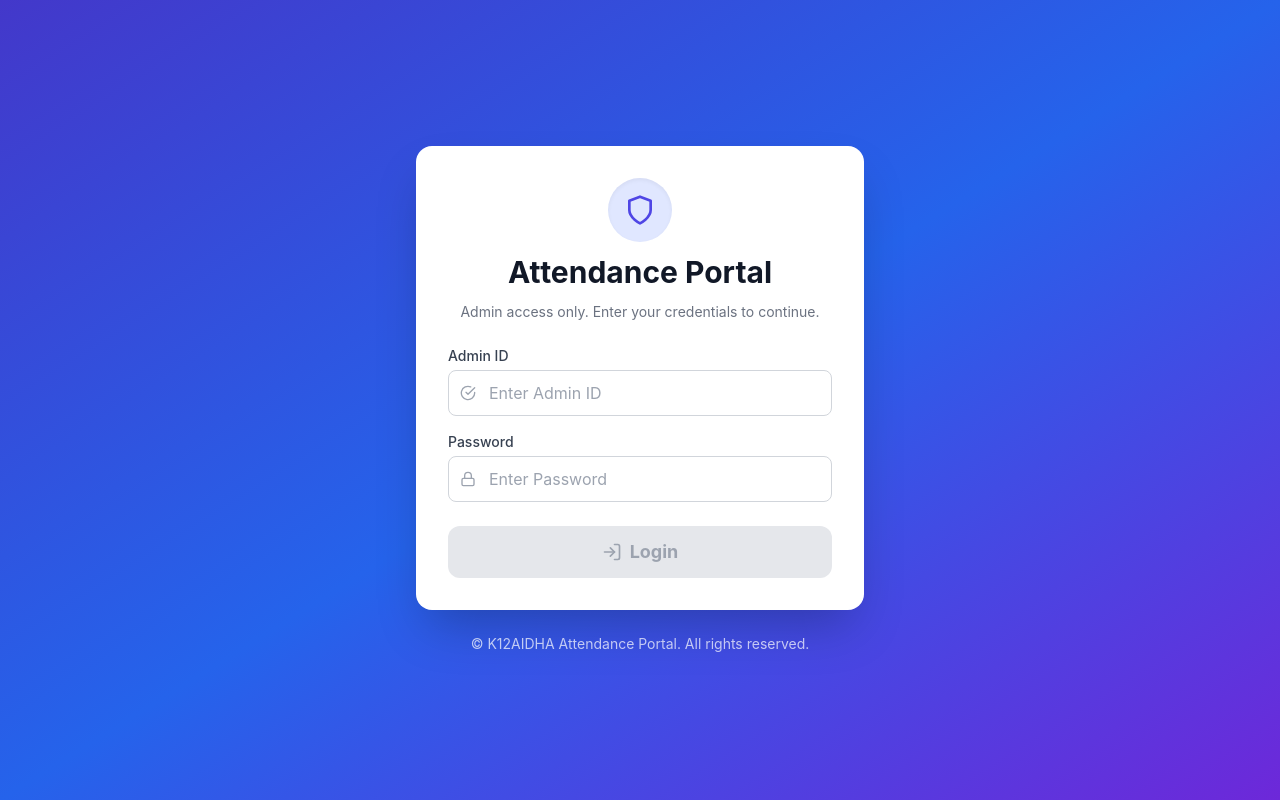
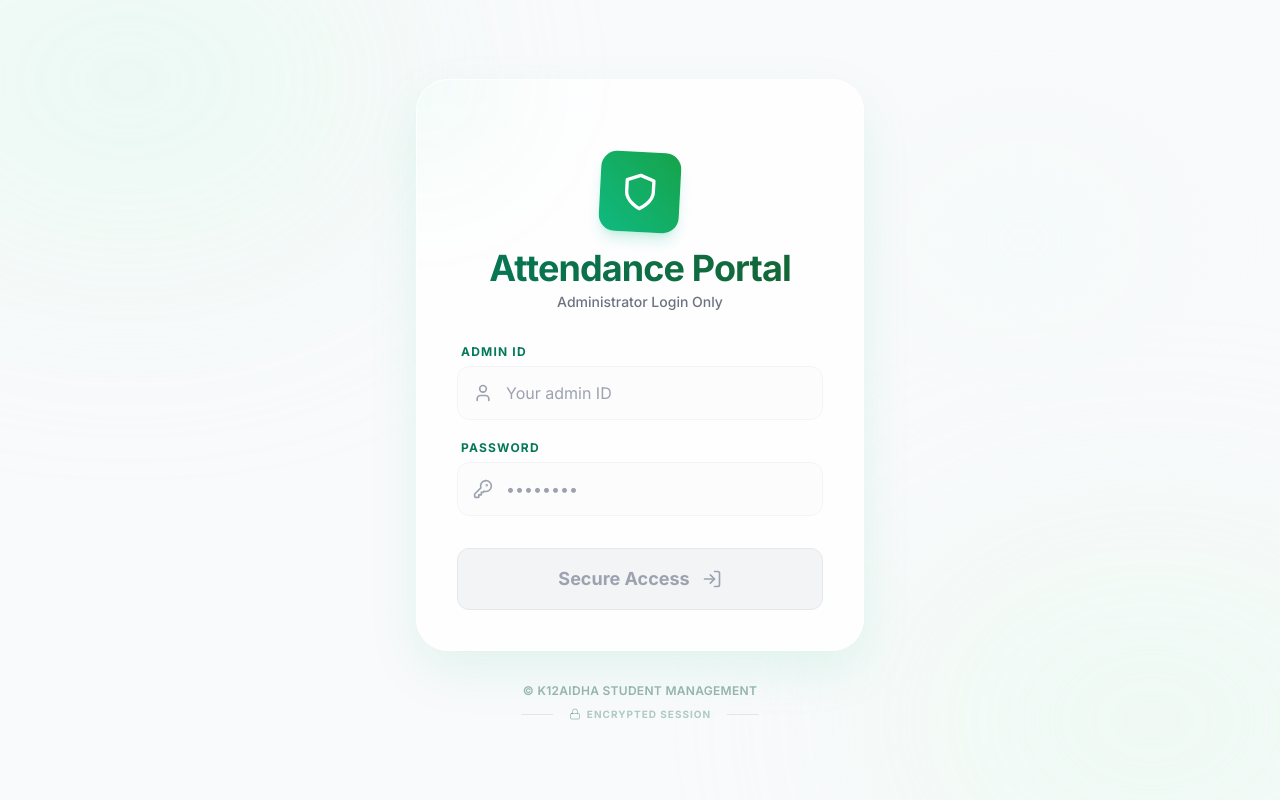
Before and after one commit to BALAMANIKANTA29/Class-Attendance-And-Student-Management-System, a React (Vite) app: page / in a window 1280 px wide. Built offline with nearby package versions, Linux system fonts and the light colour scheme.

Commit message:
UI Update: Premium White & Emerald Green Login Theme and Inter Font integration

```diff
--- a/index.html
+++ b/index.html
@@ -4,6 +4,9 @@
     <meta charset="UTF-8" />
     <link rel="icon" type="image/svg+xml" href="/vite.svg" />
     <meta name="viewport" content="width=device-width, initial-scale=1.0" />
+    <link rel="preconnect" href="https://fonts.googleapis.com">
+    <link rel="preconnect" href="https://fonts.gstatic.com" crossorigin>
+    <link href="https://fonts.googleapis.com/css2?family=Inter:wght@400;500;600;700&display=swap" rel="stylesheet">
     <title>Attendance Portal - Student Management System</title>
     <meta name="description" content="A modern attendance management system for schools and institutions" />
     <meta name="theme-color" content="#4f46e5" />
--- a/src/components/LoginView.jsx
+++ b/src/components/LoginView.jsx
@@ -1,5 +1,5 @@
 import React, { useState } from 'react';
-import { LogIn, Lock, CheckCircle, AlertCircle, Shield } from 'lucide-react';
+import { LogIn, Lock, CheckCircle, AlertCircle, Shield, User, KeyRound } from 'lucide-react';
 
 export const LoginView = ({ onLogin }) => {
   const [adminId, setAdminId] = useState('');
@@ -18,9 +18,9 @@ export const LoginView = ({ onLogin }) => {
       setTimeout(() => {
         onLogin('admin');
         setIsLoading(false);
-      }, 500);
+      }, 800);
     } else {
-      setError('Invalid Admin ID or password. Please try again.');
+      setError('Invalid credentials. Please double-check and try again.');
     }
   };
 
@@ -29,65 +29,76 @@ export const LoginView = ({ onLogin }) => {
   };
 
   return (
-    <div className="min-h-screen bg-gradient-to-br from-indigo-700 via-blue-600 to-violet-700 flex items-center justify-center p-4">
-      <div className="w-full max-w-md">
-        {/* Card */}
-        <div className="bg-white rounded-2xl shadow-2xl p-8 space-y-6">
+    <div className="min-h-screen font-['Inter'] relative overflow-hidden bg-gray-50 flex items-center justify-center p-4">
+      {/* Animated Background Orbs - Green Tones */}
+      <div className="absolute top-[-10%] left-[-10%] w-[40%] h-[40%] bg-emerald-100/50 rounded-full blur-[120px] animate-pulse"></div>
+      <div className="absolute bottom-[-10%] right-[-10%] w-[40%] h-[40%] bg-green-100/50 rounded-full blur-[120px] animate-pulse" style={{ animationDelay: '1s' }}></div>
+      <div className="absolute top-[20%] right-[10%] w-[20%] h-[20%] bg-teal-50/50 rounded-full blur-[80px]"></div>
+
+      <div className="w-full max-w-md relative z-10">
+        <div className="bg-white/80 backdrop-blur-xl border border-white rounded-[2rem] shadow-[0_20px_50px_rgba(16,185,129,0.1)] p-10 space-y-8 overflow-hidden relative">
+          {/* Subtle Glow inside the card */}
+          <div className="absolute -top-24 -left-24 w-48 h-48 bg-emerald-500/5 rounded-full blur-3xl"></div>
+
           {/* Header */}
-          <div className="text-center space-y-3">
-            <div className="w-16 h-16 bg-indigo-100 rounded-full flex items-center justify-center mx-auto shadow-inner">
-              <Shield className="w-8 h-8 text-indigo-600" />
+          <div className="text-center space-y-4 relative">
+            <div className="w-20 h-20 bg-gradient-to-tr from-emerald-500 to-green-600 rounded-2xl flex items-center justify-center mx-auto shadow-lg shadow-emerald-500/20 rotate-3 hover:rotate-0 transition-transform duration-500">
+              <Shield className="w-10 h-10 text-white" />
             </div>
-            <h1 className="text-3xl font-bold text-gray-900">Attendance Portal</h1>
-            <p className="text-gray-500 text-sm">Admin access only. Enter your credentials to continue.</p>
+            <div className="space-y-1">
+              <h1 className="text-4xl font-extrabold text-transparent bg-clip-text bg-gradient-to-r from-emerald-700 to-green-800 tracking-tight">
+                Attendance Portal
+              </h1>
+              <p className="text-gray-500 text-sm font-medium">Administrator Login Only</p>
+            </div>
           </div>
 
           {/* Form */}
-          <div className="space-y-4">
-            <div>
-              <label htmlFor="adminId" className="block text-sm font-medium text-gray-700 mb-1">
+          <div className="space-y-5">
+            <div className="space-y-1.5">
+              <label htmlFor="adminId" className="block text-xs font-bold uppercase tracking-widest text-emerald-700 ml-1">
                 Admin ID
               </label>
-              <div className="relative">
-                <span className="absolute left-3 top-1/2 -translate-y-1/2 text-gray-400">
-                  <CheckCircle className="w-4 h-4" />
-                </span>
+              <div className="relative group">
+                <div className="absolute left-4 top-1/2 -translate-y-1/2 text-gray-400 group-focus-within:text-emerald-500 transition-colors">
+                  <User className="w-5 h-5" />
+                </div>
                 <input
                   type="text"
                   id="adminId"
                   value={adminId}
                   onChange={(e) => { setAdminId(e.target.value); setError(''); }}
                   onKeyDown={handleKeyDown}
-                  placeholder="Enter Admin ID"
-                  className="w-full pl-10 pr-4 py-2.5 border border-gray-300 rounded-lg focus:outline-none focus:ring-2 focus:ring-indigo-500 focus:border-transparent transition"
+                  placeholder="Your admin ID"
+                  className="w-full pl-12 pr-4 py-3.5 bg-gray-50/50 border border-gray-100 rounded-xl text-gray-900 placeholder:text-gray-400 focus:outline-none focus:ring-2 focus:ring-emerald-500/50 focus:border-emerald-500/50 transition-all duration-300"
                 />
               </div>
             </div>
 
-            <div>
-              <label htmlFor="adminPassword" className="block text-sm font-medium text-gray-700 mb-1">
+            <div className="space-y-1.5">
+              <label htmlFor="adminPassword" className="block text-xs font-bold uppercase tracking-widest text-emerald-700 ml-1">
                 Password
               </label>
-              <div className="relative">
-                <span className="absolute left-3 top-1/2 -translate-y-1/2 text-gray-400">
-                  <Lock className="w-4 h-4" />
-                </span>
+              <div className="relative group">
+                <div className="absolute left-4 top-1/2 -translate-y-1/2 text-gray-400 group-focus-within:text-emerald-500 transition-colors">
+                  <KeyRound className="w-5 h-5" />
+                </div>
                 <input
                   type="password"
                   id="adminPassword"
                   value={adminPassword}
                   onChange={(e) => { setAdminPassword(e.target.value); setError(''); }}
                   onKeyDown={handleKeyDown}
-                  placeholder="Enter Password"
-                  className="w-full pl-10 pr-4 py-2.5 border border-gray-300 rounded-lg focus:outline-none focus:ring-2 focus:ring-indigo-500 focus:border-transparent transition"
+                  placeholder="••••••••"
+                  className="w-full pl-12 pr-4 py-3.5 bg-gray-50/50 border border-gray-100 rounded-xl text-gray-900 placeholder:text-gray-400 focus:outline-none focus:ring-2 focus:ring-emerald-500/50 focus:border-emerald-500/50 transition-all duration-300"
                 />
               </div>
             </div>
 
             {error && (
-              <div className="flex items-center gap-2 text-red-600 text-sm bg-red-50 border border-red-200 rounded-lg px-3 py-2">
-                <AlertCircle className="w-4 h-4 shrink-0" />
-                <span>{error}</span>
+              <div className="flex items-center gap-3 text-red-600 text-sm bg-red-50 border border-red-100 rounded-xl px-4 py-3 animate-in fade-in slide-in-from-top-2 duration-300">
+                <AlertCircle className="w-5 h-5 shrink-0" />
+                <span className="font-medium">{error}</span>
               </div>
             )}
           </div>
@@ -96,19 +107,35 @@ export const LoginView = ({ onLogin }) => {
           <button
             onClick={handleLogin}
             disabled={!adminId || !adminPassword || isLoading}
-            className={`w-full py-3 rounded-xl font-bold text-lg transition-all duration-300 flex items-center justify-center gap-2 ${adminId && adminPassword && !isLoading
-              ? 'bg-gradient-to-r from-indigo-600 to-violet-600 text-white hover:shadow-xl hover:scale-[1.02] active:scale-100'
-              : 'bg-gray-200 text-gray-400 cursor-not-allowed'
+            className={`w-full py-4 rounded-xl font-bold text-lg transition-all duration-500 flex items-center justify-center gap-3 relative overflow-hidden group ${adminId && adminPassword && !isLoading
+                ? 'bg-gradient-to-r from-emerald-600 to-green-600 text-white shadow-xl shadow-emerald-600/20 hover:shadow-emerald-600/40 hover:-translate-y-0.5 active:translate-y-0'
+                : 'bg-gray-100 text-gray-400 cursor-not-allowed border border-gray-200'
               }`}
           >
-            <LogIn className="w-5 h-5" />
-            {isLoading ? 'Logging in...' : 'Login'}
+            {isLoading ? (
+              <div className="w-6 h-6 border-2 border-white/30 border-t-white rounded-full animate-spin"></div>
+            ) : (
+              <>
+                <span>Secure Access</span>
+                <LogIn className="w-5 h-5 group-hover:translate-x-1 transition-transform" />
+              </>
+            )}
           </button>
         </div>
 
         {/* Footer */}
-        <div className="text-center mt-6 text-white/70 text-sm">
-          <p>© K12AIDHA Attendance Portal. All rights reserved.</p>
+        <div className="text-center mt-8 space-y-2">
+          <p className="text-emerald-900/40 text-xs font-semibold tracking-wide uppercase">
+            © K12AIDHA Student Management
+          </p>
+          <div className="flex items-center justify-center gap-4">
+            <span className="w-8 h-[1px] bg-emerald-900/10"></span>
+            <div className="flex items-center gap-1.5 text-emerald-800/30 text-[10px] font-bold tracking-widest uppercase">
+              <Lock className="w-3 h-3" />
+              <span>Encrypted Session</span>
+            </div>
+            <span className="w-8 h-[1px] bg-emerald-900/10"></span>
+          </div>
         </div>
       </div>
     </div>
--- a/src/index.css
+++ b/src/index.css
@@ -13,11 +13,35 @@ html {
 }
 
 body {
-  font-family: -apple-system, BlinkMacSystemFont, 'Segoe UI', 'Roboto', 'Oxygen',
+  font-family: 'Inter', -apple-system, BlinkMacSystemFont, 'Segoe UI', 'Roboto', 'Oxygen',
     'Ubuntu', 'Cantarell', 'Fira Sans', 'Droid Sans', 'Helvetica Neue',
     sans-serif;
   -webkit-font-smoothing: antialiased;
   -moz-osx-font-smoothing: grayscale;
+}
+
+/* Modern Animations */
+@keyframes fadeIn {
+  from { opacity: 0; }
+  to { opacity: 1; }
+}
+
+@keyframes slideInFromTop {
+  from { transform: translateY(-0.5rem); opacity: 0; }
+  to { transform: translateY(0); opacity: 1; }
+}
+
+.animate-in {
+  animation-duration: 300ms;
+  animation-fill-mode: forwards;
+}
+
+.fade-in {
+  animation-name: fadeIn;
+}
+
+.slide-in-from-top-2 {
+  animation-name: slideInFromTop;
 }
 
 /* Print Styles */
```
Also changed, not shown: 1 other file (tests, documents, lock files or other folders).
